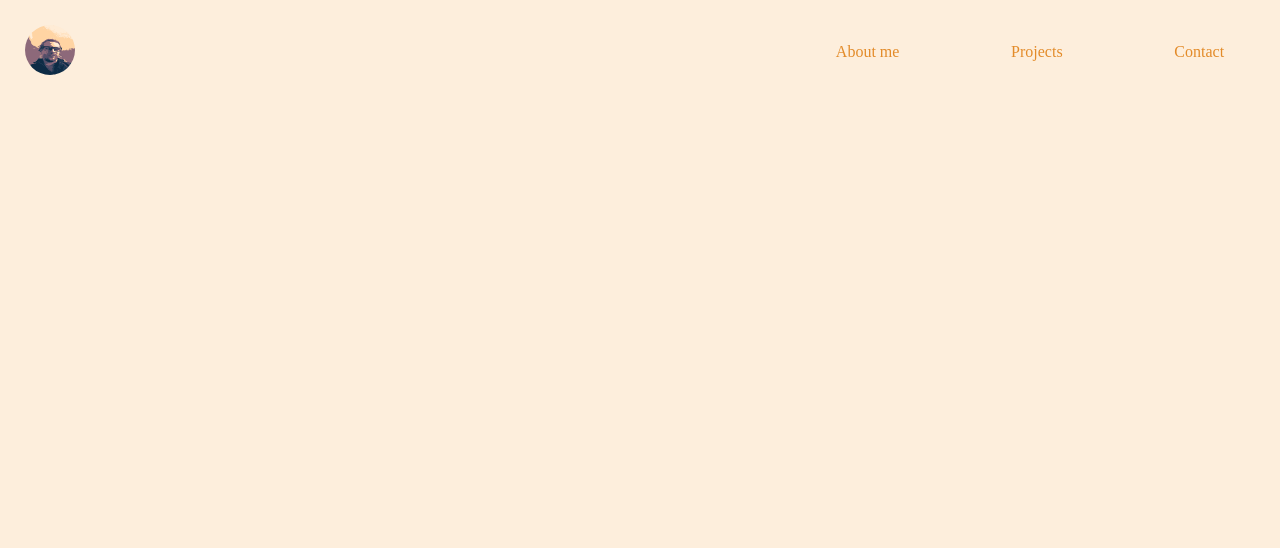
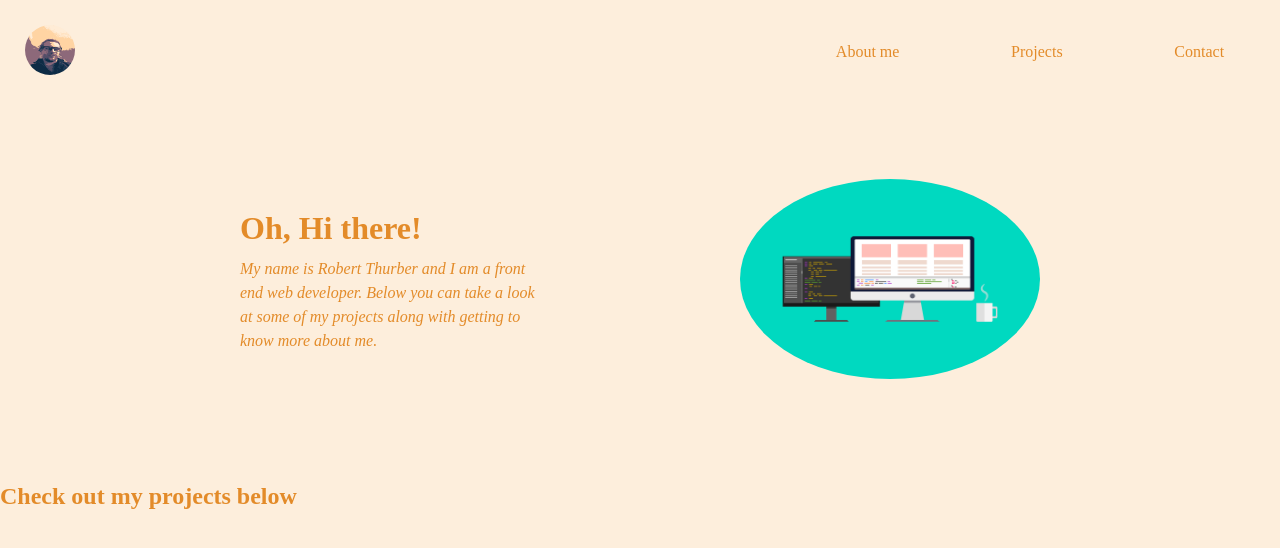
Before and after one commit to robertthurber/portfolio-page, a plain HTML site: page index.html in a window 1280 px wide. Drawn offline with Linux system fonts and the light colour scheme.

Commit message:
Added the header section to index and styling in css along with new images

```diff
--- a/css/styles.css
+++ b/css/styles.css
@@ -3,7 +3,7 @@
     margin: 0;
     padding: 0;
     box-sizing: border-box;
-    background-color: #FDEEDC ;
+    background-color: #FDEEDC;
     color: #E38B29;
 }
 
@@ -16,6 +16,7 @@ a {
 a:hover {
     color: #F1A661;
 }
+
 /* styling for the nav section  */
 
 .nav-bar {
@@ -24,7 +25,7 @@ a:hover {
     margin-top: 25px;
 }
 
-.nav-bar img{
+.nav-bar img {
     height: 50px;
     width: 50px;
     border-radius: 100%;
@@ -46,3 +47,29 @@ a:hover {
     list-style-type: none;
     justify-content: space-between;
 }
+
+/* styling for the header section  */
+.introduction {
+    display: flex;
+    margin: 100px auto;
+    width: 800px;
+    justify-content: space-between;
+}
+
+.introduction-left {
+    display: flex;
+    flex-direction: column;
+    justify-content: center;
+    width: 300px;
+}
+
+.introduction p {
+    margin-top: 10px;
+    line-height: 1.5;
+}
+
+.introduction-right img {
+    height: 200px;
+    width: 300px;
+    border-radius: 50%;
+}
--- a/index.html
+++ b/index.html
@@ -1,25 +1,47 @@
 <!DOCTYPE html>
 <html lang="en">
   <head>
-    <meta charset="UTF-8">
-    <meta http-equiv="X-UA-Compatible" content="IE=edge">
-    <meta name="viewport" content="width=device-width, initial-scale=1.0">
-    <link rel="stylesheet" href="./css/styles.css">
+    <meta charset="UTF-8" />
+    <meta http-equiv="X-UA-Compatible" content="IE=edge" />
+    <meta name="viewport" content="width=device-width, initial-scale=1.0" />
+    <link rel="stylesheet" href="./css/styles.css" />
     <title>Robert Thurber - Home</title>
   </head>
   <body>
     <!-- this is where my nav bar section lives -->
-    <div class="nav-bar">
+    <nav class="nav-bar">
       <div class="nav-name">
-            <img src="./images/rt.png" alt="A pixel profile picture of Robert Thurber">
+        <img
+          src="./images/rt.png"
+          alt="A pixel profile picture of Robert Thurber"
+        />
       </div>
       <div class="nav-links">
         <ul>
-                <li> <a href="#">About me</a> </li>
-                <li> <a href="#">Projects</a> </li>
-                <li> <a href="#">Contact</a> </li>
+          <li><a href="#">About me</a></li>
+          <li><a href="#">Projects</a></li>
+          <li><a href="#">Contact</a></li>
         </ul>
       </div>
+    </nav>
+    <header class="introduction">
+      <div class="introduction-left">
+        <h1>Oh, Hi there!</h1>
+        <p>
+          <em>My name is Robert Thurber and I am a front end web developer. Below
+            you can take a look at some of my projects along with getting to know
+            more about me.</em>
+        </p>
       </div>
+      <div class="introduction-right">
+        <img src="./images/intro-picture.png" alt="Picture of two computers with fake looking code on it" />
+      </div>
+    </header>
+    <main>
+        <h2> Check out my projects below</h2>
+        <div class="projects">
+
+        </div>
+    </main>
   </body>
 </html>
```
Also changed, not shown: images/intro-picture.png (added). Lines whose indentation alone changed are shown as unchanged.
